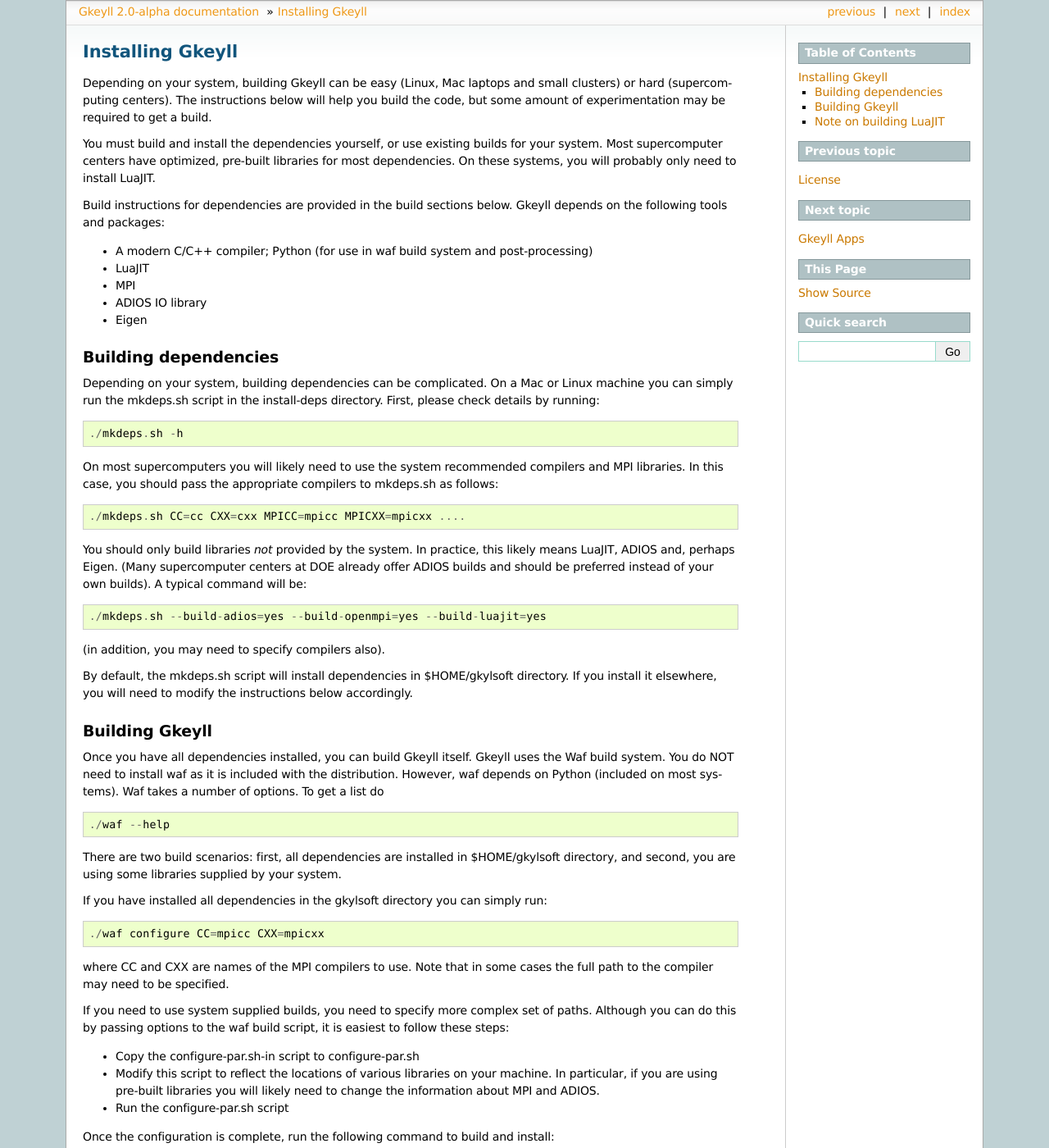
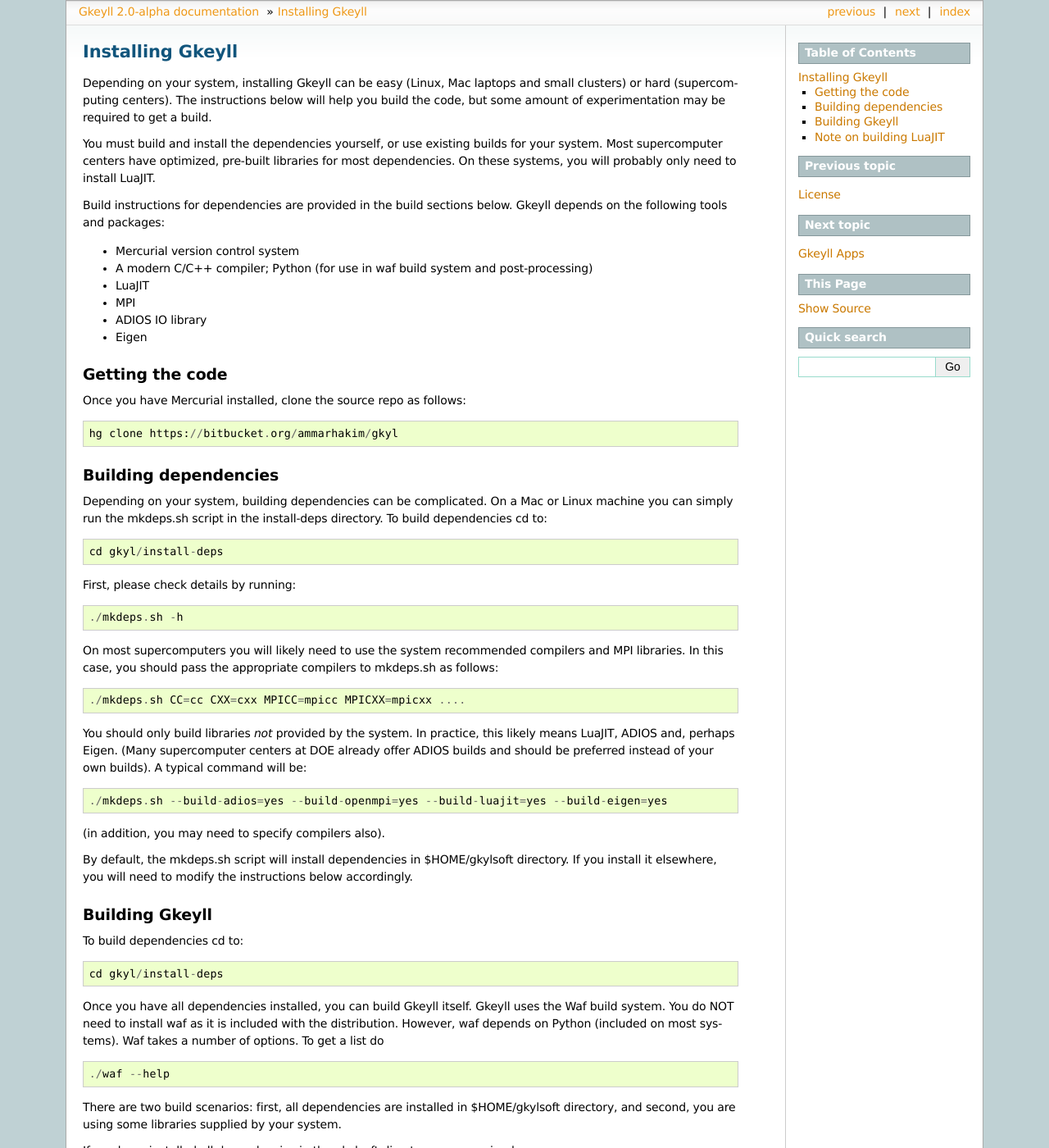
Before and after one commit to ammarhakim/gkyl-doc, a Sphinx documentation site: the page built from source/gkyl/install.rst, in a window 1280 px wide and 1400 px high. Shown: the whole window at 82% size. Built offline with Sphinx 7.4.7, drawn with Linux system fonts in a browser that asks for light colours.

Commit message:
Updates to installation instructions

```diff
--- a/source/gkyl/install.rst
+++ b/source/gkyl/install.rst
@@ -1,10 +1,10 @@
 Installing Gkeyll
 +++++++++++++++++
 
-Depending on your system, building Gkeyll can be easy (Linux, Mac laptops
-and small clusters) or hard (supercomputing centers). The instructions
-below will help you build the code, but some amount of experimentation
-may be required to get a build.
+Depending on your system, installing Gkeyll can be easy (Linux, Mac
+laptops and small clusters) or hard (supercomputing centers). The
+instructions below will help you build the code, but some amount of
+experimentation may be required to get a build.
 
 You must build and install the dependencies yourself, or use existing
 builds for your system. Most supercomputer centers have optimized,
@@ -14,19 +14,31 @@
 Build instructions for dependencies are provided in the build sections
 below. Gkeyll depends on the following tools and packages:
 
--  A modern C/C++ compiler; Python (for use in waf build system and
-   post-processing)
--  LuaJIT
--  MPI
--  ADIOS IO library
--  Eigen
+- Mercurial version control system
+- A modern C/C++ compiler; Python (for use in waf build system and
+  post-processing)
+- LuaJIT
+- MPI
+- ADIOS IO library
+- Eigen
+
+Getting the code
+----------------
+
+Once you have Mercurial installed, clone the source repo as follows::
+
+  hg clone https://bitbucket.org/ammarhakim/gkyl
 
 Building dependencies
 ---------------------
 
 Depending on your system, building dependencies can be complicated.
 On a Mac or Linux machine you can simply run the mkdeps.sh script in
-the install-deps directory. First, please check details by running::
+the install-deps directory. To build dependencies cd to::
+
+  cd gkyl/install-deps
+
+First, please check details by running::
 
   ./mkdeps.sh -h
 
@@ -41,7 +53,7 @@
 supercomputer centers at DOE already offer ADIOS builds and should be
 preferred instead of your own builds). A typical command will be::
 
-  ./mkdeps.sh --build-adios=yes --build-openmpi=yes --build-luajit=yes
+  ./mkdeps.sh --build-adios=yes --build-openmpi=yes --build-luajit=yes --build-eigen=yes
 
 (in addition, you may need to specify compilers also).
 
@@ -51,6 +63,10 @@
 
 Building Gkeyll
 ---------------
+
+To build dependencies cd to::
+
+  cd gkyl/install-deps
 
 Once you have all dependencies installed, you can build Gkeyll itself.
 Gkeyll uses the Waf build system. You do NOT need to install waf as it
```
